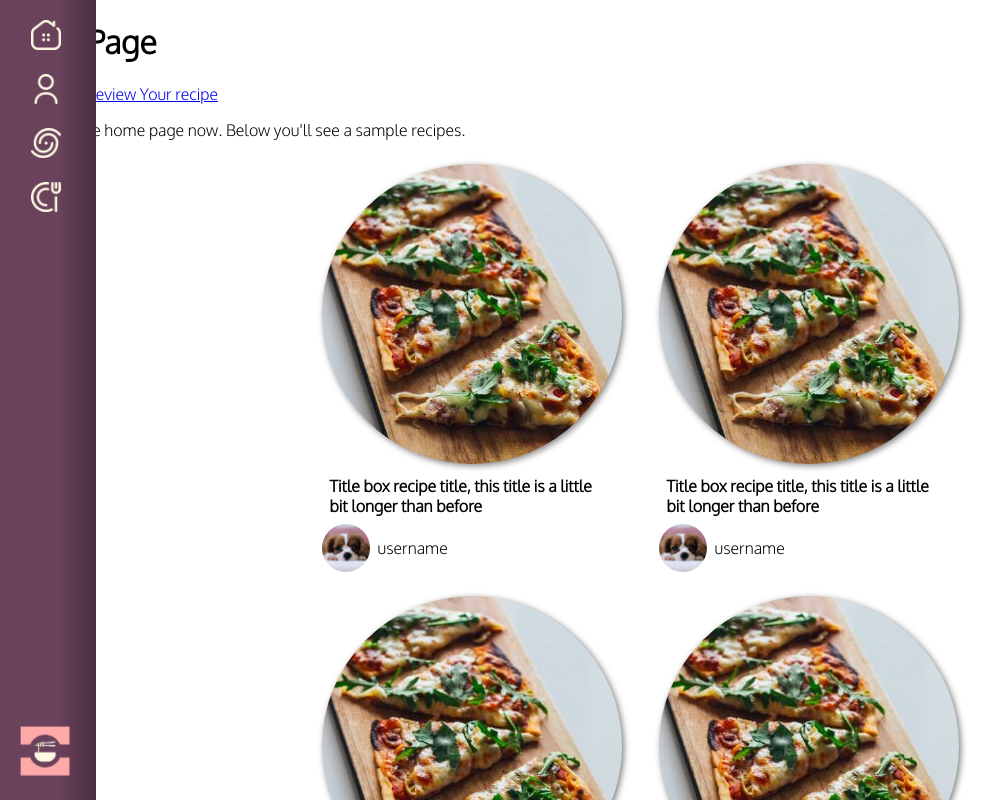
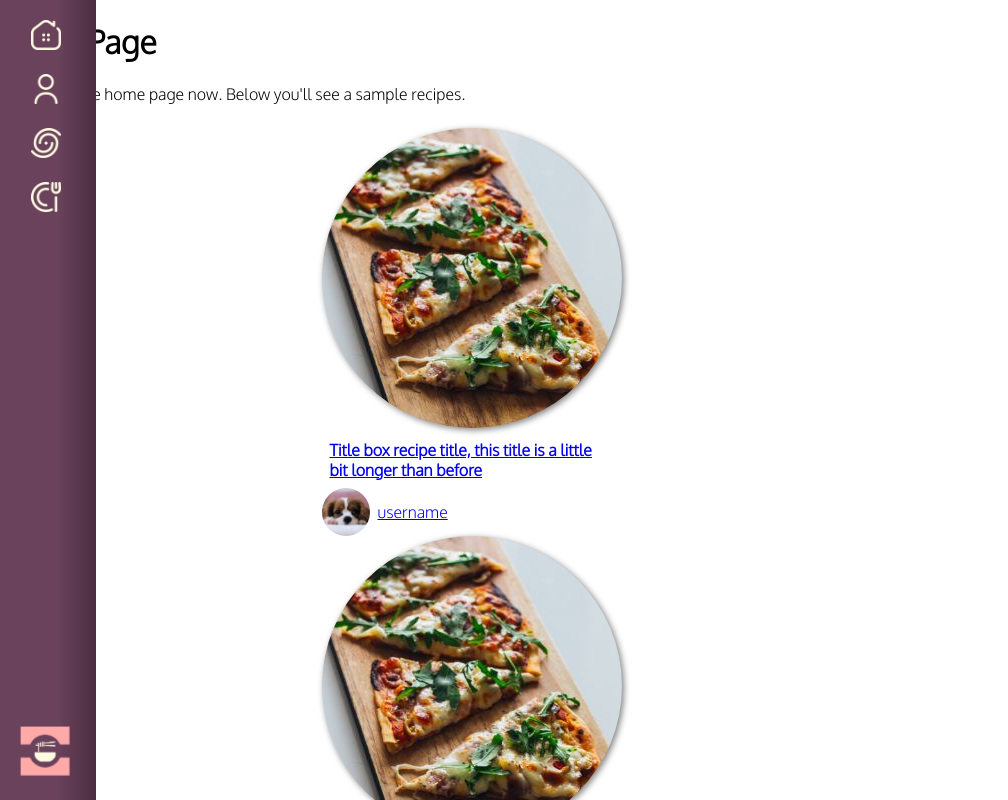
Before and after one commit to supernova4888/munchbox, a React (Create React App) app in the folder frontend/: page /home in a window 1280 px wide. Shown: the top 800 px of the page, without its empty margins (0-1008 px from the left). Built offline with nearby package versions, Linux system fonts and the light colour scheme.

Commit message:
images are linked to review page

```diff
--- a/frontend/src/pages/home.jsx
+++ b/frontend/src/pages/home.jsx
@@ -10,13 +10,14 @@ export default function HomePage() {
 return (
     <div>
         <h1>HomePage</h1>
-        <Link className = "LinkToReviewPage"  to="/review">
-            Click here to review Your recipe
-        </Link>
+
         <p>You are on the home page now. Below you'll see a sample recipes.</p>
 
         <div className="recipeContainer">
-            <RecipeCardLarge/>
+
+            <Link className = "LinkToReviewPage"  to="/review">
+                <RecipeCardLarge/>
+
             <RecipeCardLarge/>
             <RecipeCardLarge/>
             <RecipeCardLarge/>
@@ -24,6 +25,7 @@ return (
             <RecipeCardSmall />
             <RecipeCardSmall />
             <RecipeCardSmall />
+            </Link>
         </div>
     </div>
 )
```
